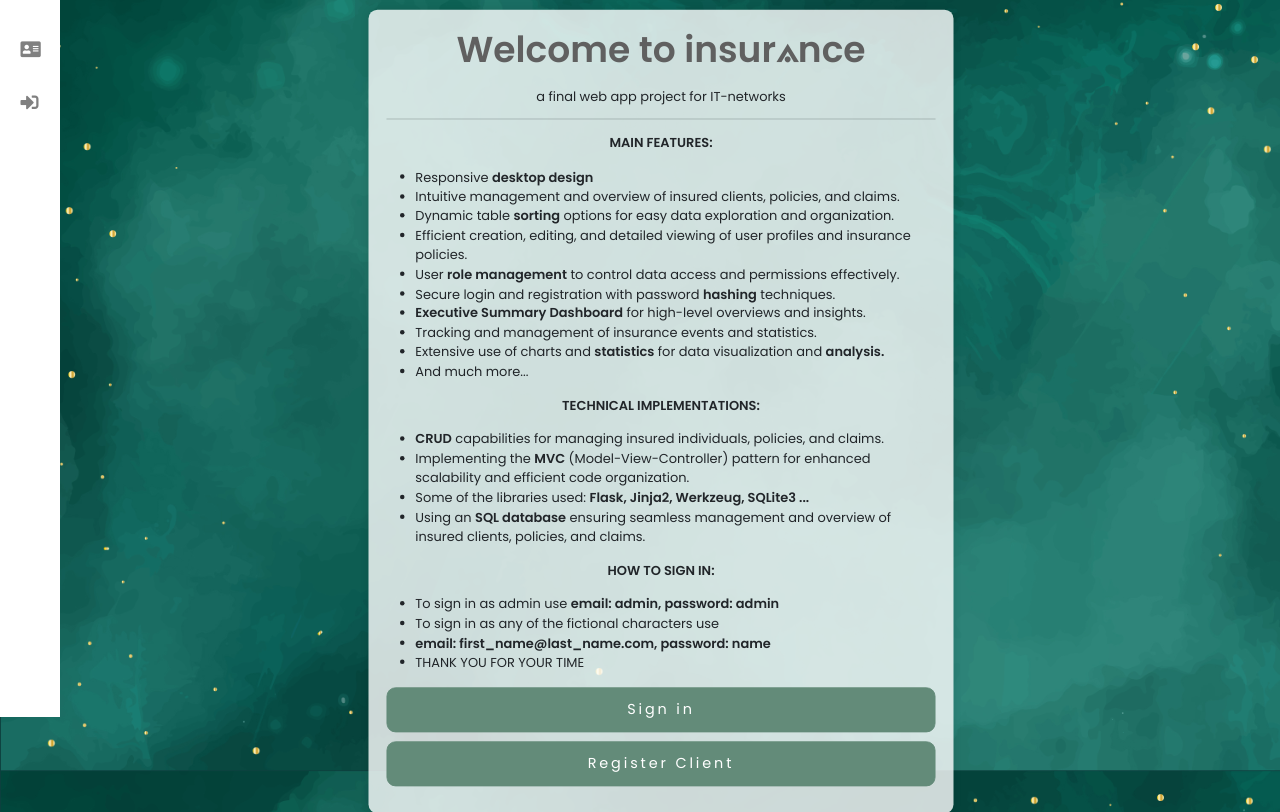
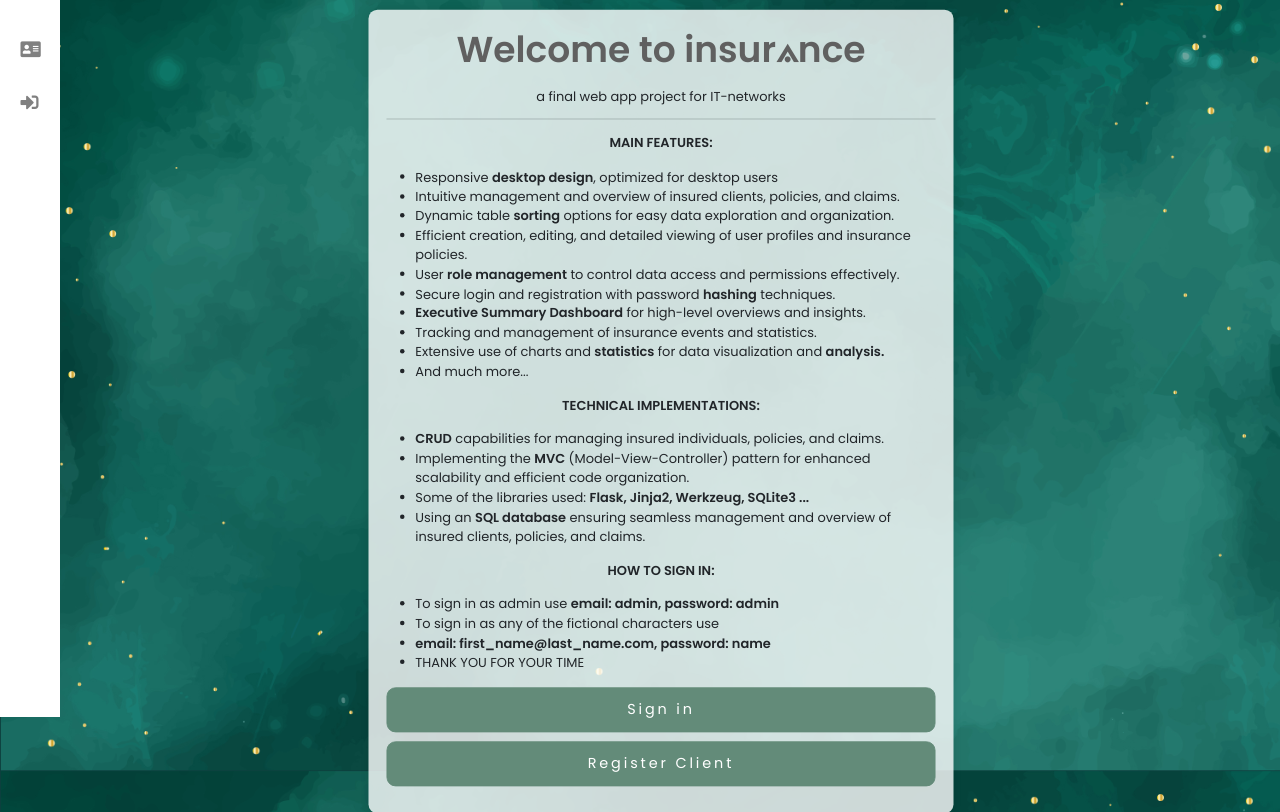
Before and after one commit to imooger/insurance, a Flask app: page / in a window 1280 px wide. Shown: the part 83-895 px from the top of the page. Run offline with Flask 3, Linux system fonts and the light colour scheme.

Commit message:
optimized for desktop

```diff
--- a/flask_app/templates/welcome.html
+++ b/flask_app/templates/welcome.html
@@ -38,7 +38,7 @@ Welcome
 
     <p><strong>MAIN FEATURES:</strong></p>
     <ul>
-        <li>Responsive <strong>desktop design</strong></li>
+        <li>Responsive <strong>desktop design</strong>, optimized for desktop users</li>
         <li>Intuitive management and overview of insured clients, policies, and claims.</li>
         <li>Dynamic table <strong>sorting</strong> options for easy data exploration and organization.</li>
         <li>Efficient creation, editing, and detailed viewing of user profiles and insurance policies.</li>
```
